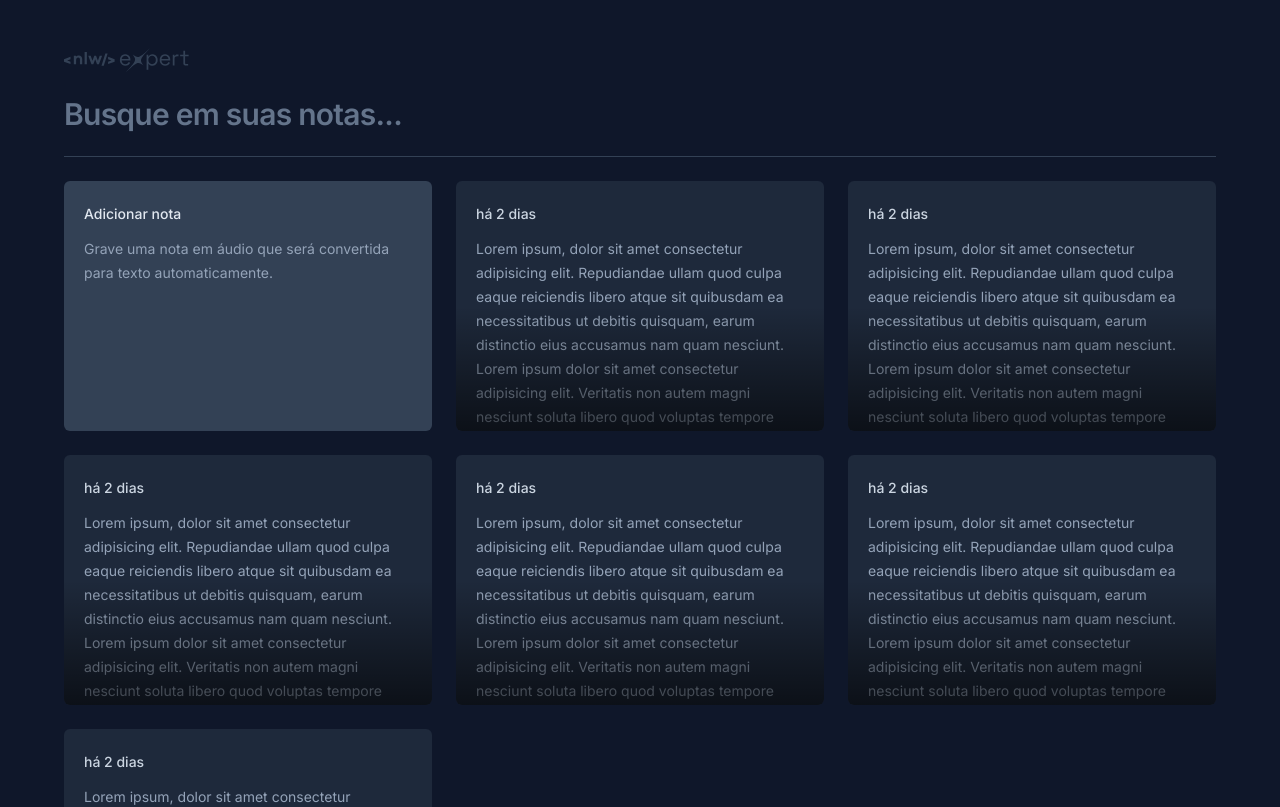
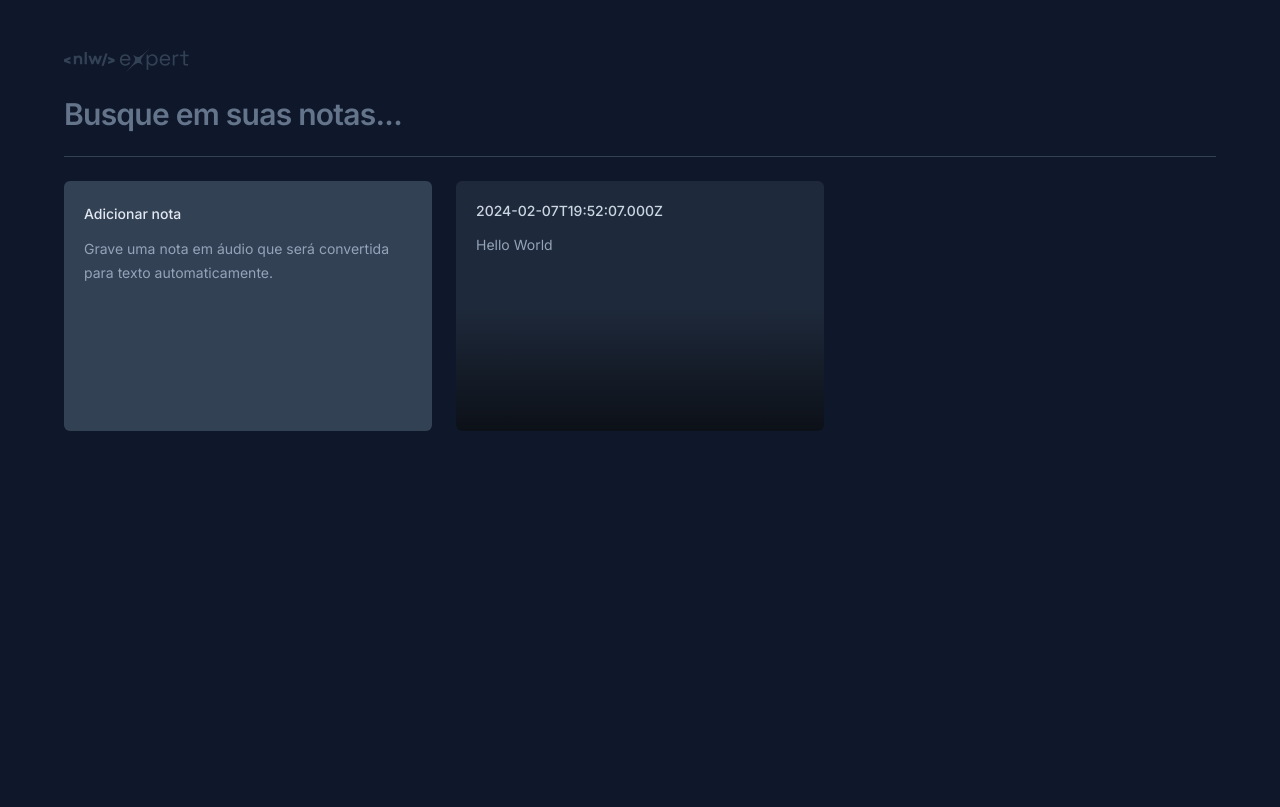
Before and after one commit to fau-33/nlw-experts-nodes, a React (Vite) app: page / in a window 1280 px wide. Shown: the top 807 px of the page. Built offline with nearby package versions, Linux system fonts and the light colour scheme.

Commit message:
Feito o modal de note-card

```diff
--- a/package.json
+++ b/package.json
@@ -10,6 +10,9 @@
     "preview": "vite preview"
   },
   "dependencies": {
+    "@radix-ui/react-dialog": "^1.0.5",
+    "date-fns": "^3.3.1",
+    "lucide-react": "^0.323.0",
     "react": "^18.2.0",
     "react-dom": "^18.2.0"
   },
--- a/src/app.tsx
+++ b/src/app.tsx
@@ -19,12 +19,12 @@
 
       <div className="grid gap-6 grid-cols-3 auto-rows-[250px]">
         <NewNoteCard />
-        <NoteCard />
-        <NoteCard />
-        <NoteCard />
-        <NoteCard />
-        <NoteCard />
-        <NoteCard />
+        <NoteCard
+          note={{
+            date: new Date(),
+            content: "Hello World",
+          }}
+        />
       </div>
     </div>
   );
--- a/src/components/note-card.tsx
+++ b/src/components/note-card.tsx
@@ -1,17 +1,53 @@
-export function NoteCard() {
+import * as Dialog from "@radix-ui/react-dialog";
+import { formatDistanceToNow } from "date-fns";
+import { ptBR } from "date-fns/locale";
+import { X } from "lucide-react";
+
+interface NoteCardProps {
+  note: {
+    date: Date;
+    content: string;
+  };
+}
+
+export function NoteCard({ note }: NoteCardProps) {
   return (
-    <button className="rounded-md text-left bg-slate-800 p-5 space-y-3 overflow-hidden outline-none relative hover:ring-2 hover:ring-slate-600 focus-visible:ring-2 focus-visble:ring-lime-400">
-      <span className="text-sm font-medium text-slate-300">há 2 dias</span>
-      <p className="text-sm leading-6 text-slate-400">
-        Lorem ipsum, dolor sit amet consectetur adipisicing elit. Repudiandae
-        ullam quod culpa eaque reiciendis libero atque sit quibusdam ea
-        necessitatibus ut debitis quisquam, earum distinctio eius accusamus nam
-        quam nesciunt. Lorem ipsum dolor sit amet consectetur adipisicing elit.
-        Veritatis non autem magni nesciunt soluta libero quod voluptas tempore
-        fuga nihil odio, quos architecto id eligendi voluptatibus ipsam facilis
-        sunt veniam.
-      </p>
-      <div className="absolute bottom-0 left-0 right-0 h-1/2 bg-gradient-to-t from-black/60 to-black/0 pointer-events-none" />
-    </button>
+    <Dialog.Root>
+      <Dialog.Trigger className="rounded-md text-left flex flex-col bg-slate-800 p-5 gap-3 overflow-hidden outline-none relative hover:ring-2 hover:ring-slate-600 focus-visible:ring-2 focus-visble:ring-lime-400">
+        <span className="text-sm font-medium text-slate-300">
+          {note.date.toISOString()}
+        </span>
+        <p className="text-sm leading-6 text-slate-400">{note.content}</p>
+        <div className="absolute bottom-0 left-0 right-0 h-1/2 bg-gradient-to-t from-black/60 to-black/0 pointer-events-none" />
+      </Dialog.Trigger>
+
+      <Dialog.Portal>
+        <Dialog.Overlay className="inset-0 fixed bg-black/50" />
+        <Dialog.Content className="fixed overflow-hidden left-1/2 top-1/2 -translate-x-1/2 -translate-y-1/2 max-w-[640px] w-full h-[60vh] bg-slate-700 rounded-md flex flex-col outline-none">
+          <Dialog.Close className="absolute right-0 top-0 bg-slate-800 p-1.5 text-slate-400 hover:text-slate-100">
+            <X className="size-5" />
+          </Dialog.Close>
+          <div className="flex flex-1 flex-col gap-3 p-5">
+            <span className="text-sm font-medium text-slate-300">
+              {formatDistanceToNow(note.date, {
+                locale: ptBR,
+                addSuffix: true,
+              })}
+            </span>
+            <p className="text-sm leading-6 text-slate-400">{note.content}</p>
+          </div>
+          <button
+            type="button"
+            className="w-full bg-slate-800 py-4 text-center text-sm text-slate-300 outline-none font-medium group"
+          >
+            Deseja{" "}
+            <span className="text-red-400 group-hover:underline ">
+              apagar essa nota
+            </span>{" "}
+            ?
+          </button>
+        </Dialog.Content>
+      </Dialog.Portal>
+    </Dialog.Root>
   );
 }
```
Also changed, not shown: 1 other file (tests, documents, lock files or other folders).
